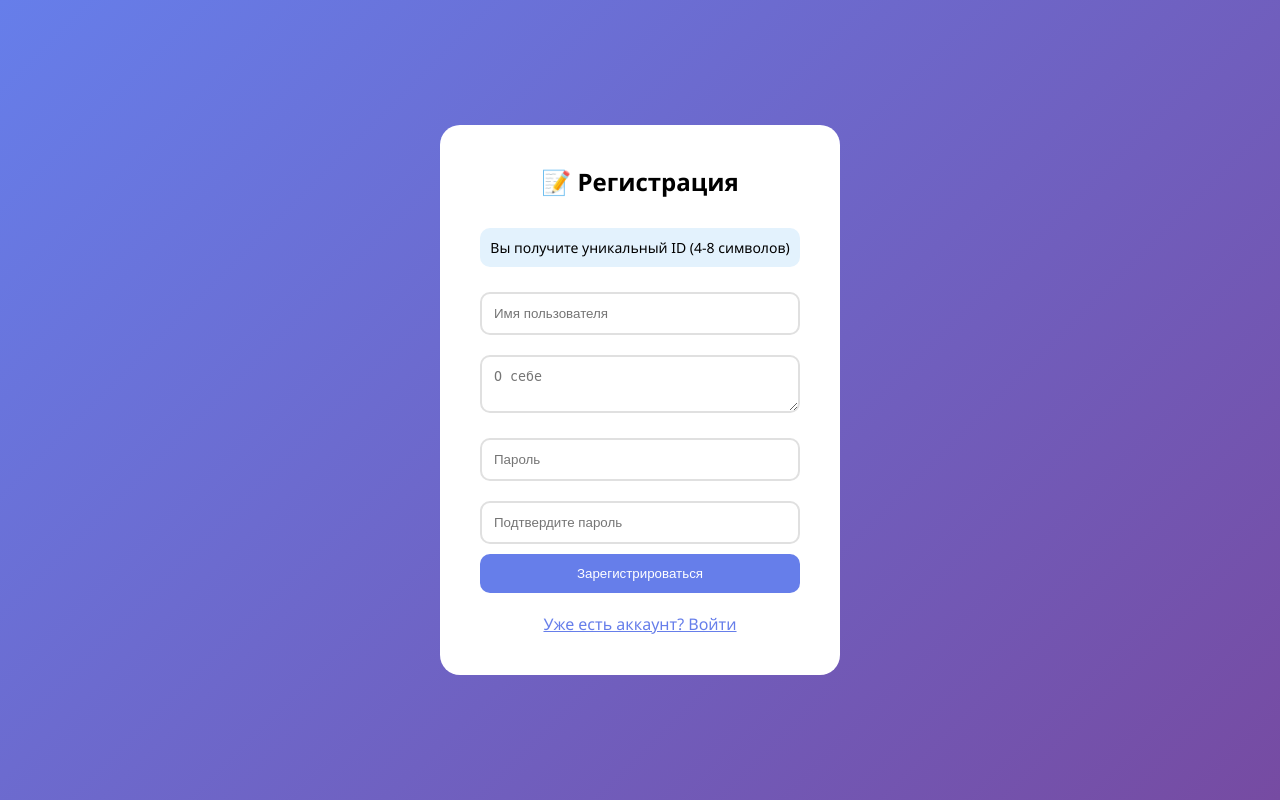
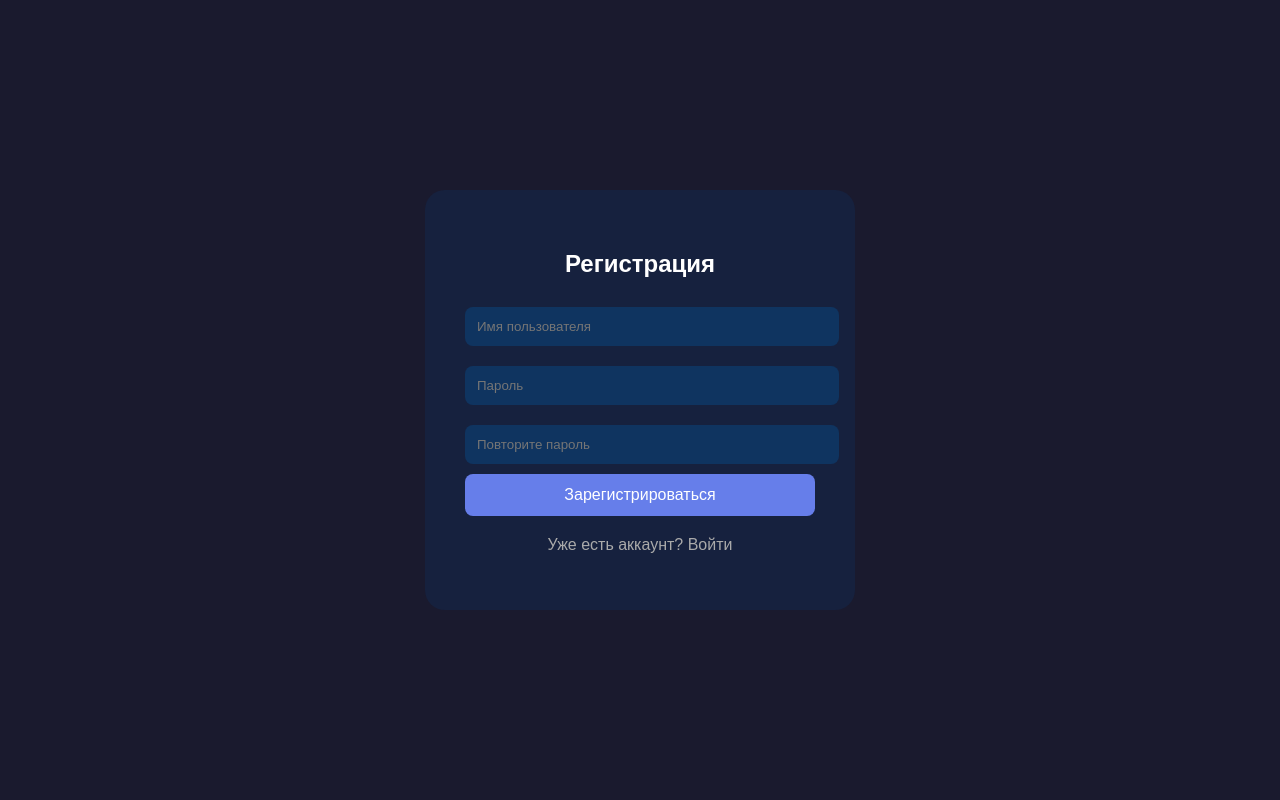
Before and after one commit to Userffft/chats-2.0, a Flask app: page /register in a window 1280 px wide. Run offline with Flask 3, Linux system fonts and the light colour scheme.

Commit message:
Update register.html

```diff
--- a/templates/register.html
+++ b/templates/register.html
@@ -2,33 +2,65 @@
 <html>
 <head>
     <meta charset="UTF-8">
-    <title>ChatVerse - Регистрация</title>
+    <title>Регистрация - ChatVerse</title>
     <style>
-        *{margin:0;padding:0;box-sizing:border-box}
-        body{font-family:'Segoe UI',Arial,sans-serif;background:linear-gradient(135deg,#667eea 0%,#764ba2 100%);min-height:100vh;display:flex;justify-content:center;align-items:center}
-        .container{background:white;padding:40px;border-radius:20px;width:400px}
-        h2{text-align:center;margin-bottom:30px}
-        input,textarea{width:100%;padding:12px;margin:10px 0;border:2px solid #e0e0e0;border-radius:10px}
-        button{width:100%;padding:12px;background:#667eea;color:white;border:none;border-radius:10px;cursor:pointer}
-        .error{color:red;text-align:center;margin-bottom:15px}
-        .info{background:#e3f2fd;padding:10px;border-radius:10px;margin-bottom:15px;font-size:14px;text-align:center}
-        .footer{text-align:center;margin-top:20px}
-        .footer a{color:#667eea}
+        body {
+            font-family: Arial, sans-serif;
+            background: #1a1a2e;
+            display: flex;
+            justify-content: center;
+            align-items: center;
+            height: 100vh;
+            margin: 0;
+        }
+        .container {
+            background: #16213e;
+            padding: 40px;
+            border-radius: 20px;
+            width: 350px;
+            color: white;
+            text-align: center;
+        }
+        input {
+            width: 100%;
+            padding: 12px;
+            margin: 10px 0;
+            border: none;
+            border-radius: 8px;
+            background: #0f3460;
+            color: white;
+        }
+        button {
+            width: 100%;
+            padding: 12px;
+            background: #667eea;
+            border: none;
+            border-radius: 8px;
+            color: white;
+            font-size: 16px;
+            cursor: pointer;
+        }
+        .error {
+            color: #ef4444;
+            margin-bottom: 15px;
+        }
+        a {
+            color: #aaa;
+            text-decoration: none;
+        }
     </style>
 </head>
 <body>
     <div class="container">
-    <h2>📝 Регистрация</h2>
+        <h2>Регистрация</h2>
         {% if error %}<div class="error">{{ error }}</div>{% endif %}
-    <div class="info">Вы получите уникальный ID (4-8 символов)</div>
         <form method="post">
             <input type="text" name="username" placeholder="Имя пользователя" required>
-        <textarea name="bio" placeholder="О себе"></textarea>
             <input type="password" name="password" placeholder="Пароль" required>
-        <input type="password" name="confirm_password" placeholder="Подтвердите пароль" required>
+            <input type="password" name="confirm_password" placeholder="Повторите пароль" required>
             <button type="submit">Зарегистрироваться</button>
         </form>
-    <div class="footer"><a href="/login">Уже есть аккаунт? Войти</a></div>
+        <p style="margin-top: 20px;"><a href="/login">Уже есть аккаунт? Войти</a></p>
     </div>
 </body>
 </html>
```
Lines whose indentation alone changed are shown as unchanged.
